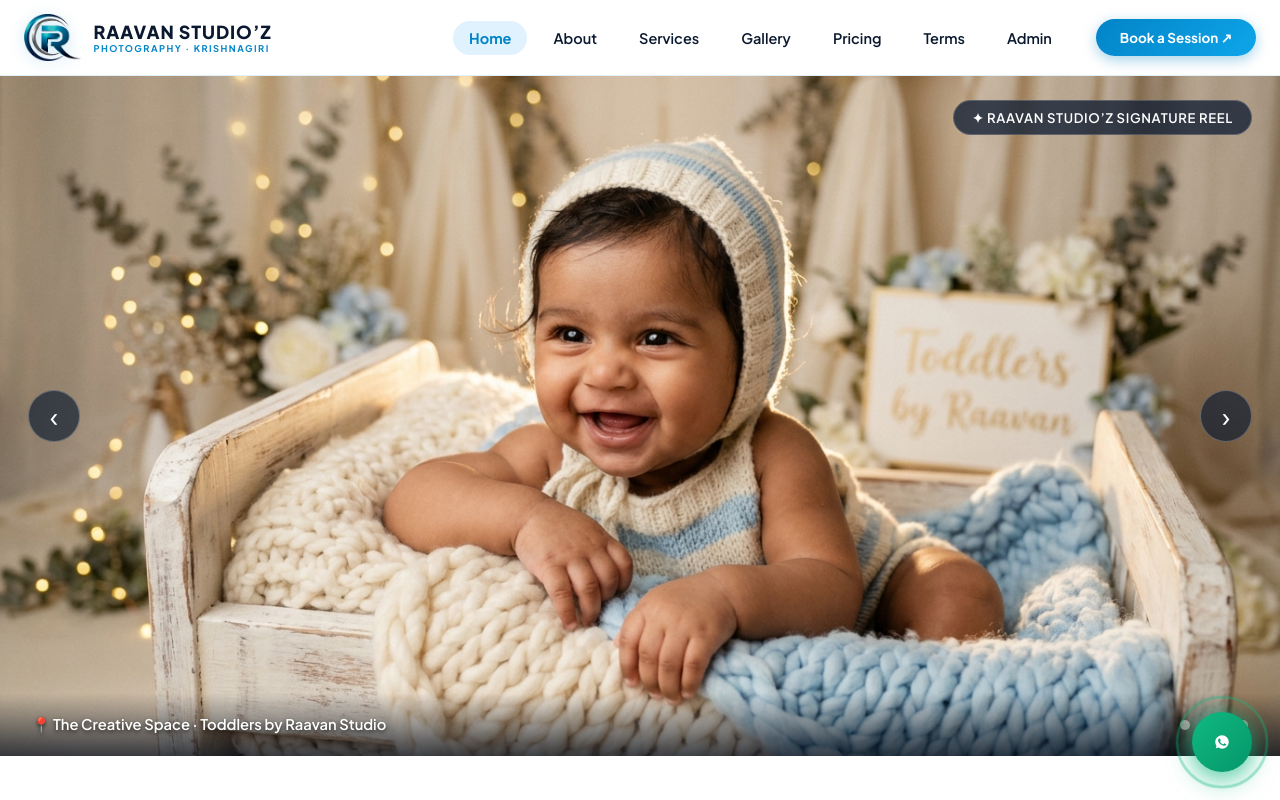
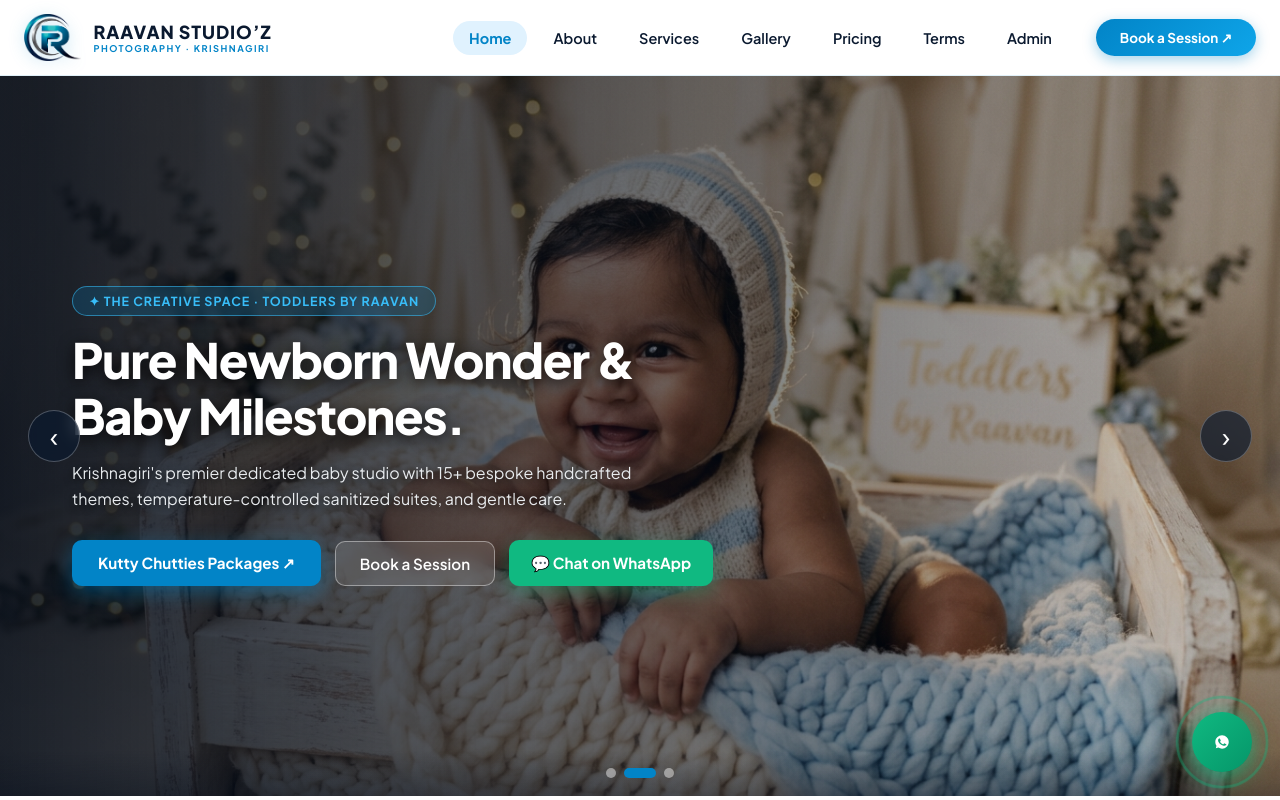
Before and after one commit to ramram128/raavan-public, a React (Vite) app in the folder frontend/: page / in a window 1280 px wide. Shown: the top 800 px of the page. Built offline with nearby package versions, Linux system fonts and the light colour scheme; a web font is replaced by a local one.

Commit message:
feat: add luxury title, description and CTA overlay to hero banners

```diff
--- a/frontend/src/pages/HomePage.jsx
+++ b/frontend/src/pages/HomePage.jsx
@@ -12,17 +12,29 @@ const cleanHeroSlides = [
   {
     image: "/banners/banner_wedding.jpg",
     alt: "Namma Veetu Kalyanam sacred South Indian wedding rituals",
-    tagline: "Namma Veetu Kalyanam · Sacred Wedding Traditions",
+    kicker: "✦ RAAVAN STUDIO’Z · NAMMA VEETU KALYANAM",
+    title: "MAKE A COUNT, CLICK THE MOMENT.",
+    subtitle: "Documenting sacred South Indian wedding rituals, pure emotional connections, and archival 4K cinema. Directed by Mr. Gowtham Raj with 8+ years of dedicated artistry.",
+    primaryCta: { label: "Explore Curated Works ↗", path: "/gallery" },
+    secondaryCta: { label: "Book a Session", path: "/contact" },
   },
   {
     image: "/banners/banner_toddler.jpg",
     alt: "Toddlers by Raavan luxury newborn & baby milestone photography",
-    tagline: "The Creative Space · Toddlers by Raavan Studio",
+    kicker: "✦ THE CREATIVE SPACE · TODDLERS BY RAAVAN",
+    title: "Pure Newborn Wonder & Baby Milestones.",
+    subtitle: "Krishnagiri's premier dedicated baby studio with 15+ bespoke handcrafted themes, temperature-controlled sanitized suites, and gentle care.",
+    primaryCta: { label: "Kutty Chutties Packages ↗", path: "/pricing" },
+    secondaryCta: { label: "Book a Session", path: "/contact" },
   },
   {
     image: "/banners/banner_couple.jpg",
     alt: "Cinematic pre-wedding romance at Krishnagiri Hills",
-    tagline: "Krishnagiri Hills · Outdoor Cinematography & Couple Portraits",
+    kicker: "✦ OUTDOOR CINEMATOGRAPHY · KRISHNAGIRI HILLS",
+    title: "Breathtaking Pre-Wedding Romance.",
+    subtitle: "Unscripted love stories, sunset golden-hour direction, and timeless couple portraiture amidst scenic Krishnagiri vistas.",
+    primaryCta: { label: "View Outdoor Shoots ↗", path: "/services" },
+    secondaryCta: { label: "Book a Session", path: "/contact" },
   },
 ];
 
@@ -100,8 +112,7 @@ export default function HomePage({ onNavigate }) {
   return (
     <div className="incredible-homepage-root" id="home-page">
       {/* ============================================================== */}
-      {/* 1. HERO SLIDER: FULL-BLEED 16:9 CINEMATIC WIDESCREEN SLIDER     */}
-      {/* Matches incrediblephotography.in (.hero .swiper)               */}
+      {/* 1. HERO SLIDER: CINEMATIC WIDESCREEN BANNER WITH TITLE & DESC  */}
       {/* ============================================================== */}
       <section className="inc-hero-section" id="home" aria-label="Raavan Studio'z Widescreen Banner">
         <div className="inc-hero-slider-track">
@@ -118,6 +129,47 @@ export default function HomePage({ onNavigate }) {
                 fetchpriority={index === 0 ? "high" : "auto"}
                 loading={index === 0 ? "eager" : "lazy"}
               />
+
+              {/* Cinematic Shadow & Gradient Overlay for Contrast */}
+              <div className="inc-hero-vignette-overlay" />
+
+              {/* Hero Title, Description & Action Buttons Overlay */}
+              <div className="inc-hero-content-overlay">
+                <div className="inc-container">
+                  <div className="inc-hero-text-card">
+                    <span className="inc-hero-kicker-pill">{item.kicker}</span>
+                    <h1 className="inc-hero-headline-title">{item.title}</h1>
+                    <p className="inc-hero-lead-desc">{item.subtitle}</p>
+
+                    <div className="inc-hero-buttons-group">
+                      <button
+                        type="button"
+                        className="inc-hero-primary-btn"
+                        onClick={() => onNavigate(item.primaryCta.path)}
+                      >
+                        <span>{item.primaryCta.label}</span>
+                      </button>
+                      <button
+                        type="button"
+                        className="inc-hero-secondary-btn"
+                        onClick={() => onNavigate(item.secondaryCta.path)}
+                      >
+                        <span>{item.secondaryCta.label}</span>
+                      </button>
+                      <a
+                        href={`https://wa.me/919500306696?text=${encodeURIComponent(
+                          `Hi Gowtham Raj! I would like to book a session for "${item.title}" with Raavan Studio’z.`
+                        )}`}
+                        target="_blank"
+                        rel="noopener noreferrer"
+                        className="inc-hero-whatsapp-btn"
+                      >
+                        <span>💬 Chat on WhatsApp</span>
+                      </a>
+                    </div>
+                  </div>
+                </div>
+              </div>
             </div>
           ))}
         </div>
@@ -142,15 +194,8 @@ export default function HomePage({ onNavigate }) {
           ›
         </button>
 
-        {/* Subtle Signature Badge Top-Right */}
-        <div className="inc-hero-badge">
-          <span>✦ Raavan Studio’z Signature Reel</span>
-        </div>
-
-        {/* Bottom Control Bar: Location Tag & Indicator Dots */}
+        {/* Bottom Control Bar: Indicator Dots */}
         <div className="inc-hero-bottom-bar">
-          <span className="inc-hero-tagline">📍 {slide.tagline}</span>
-
           <div className="inc-hero-dots-row" role="group" aria-label="Hero slide dots">
             {cleanHeroSlides.map((item, index) => (
               <button
```
Also changed, not shown: frontend/src/pages.css.
